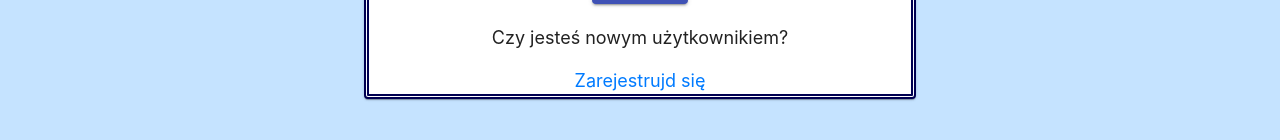
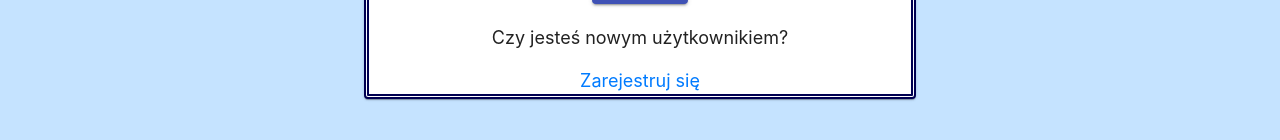
Before and after one commit to tomzdon/pomocnik2, a React (Create React App) app: page /logowanie in a window 1280 px wide. Shown: the part 318-458 px from the top of the page. Built offline with nearby package versions, Linux system fonts and the light colour scheme; no server answers.

Commit message:
Update Login.js

```diff
--- a/src/components/Login.js
+++ b/src/components/Login.js
@@ -106,7 +106,7 @@ const Login = (props) => {
                 Zaloguj
               </Button>
               <p>{en.FORM_FIELDS.LOGIN_ALT_TEXT}</p>
-              <Link to="/rejestracja">Zarejestrujd się</Link>
+              <Link to="/rejestracja">Zarejestruj się</Link>
             </Grid>
           </Grid>
         </form>
```
